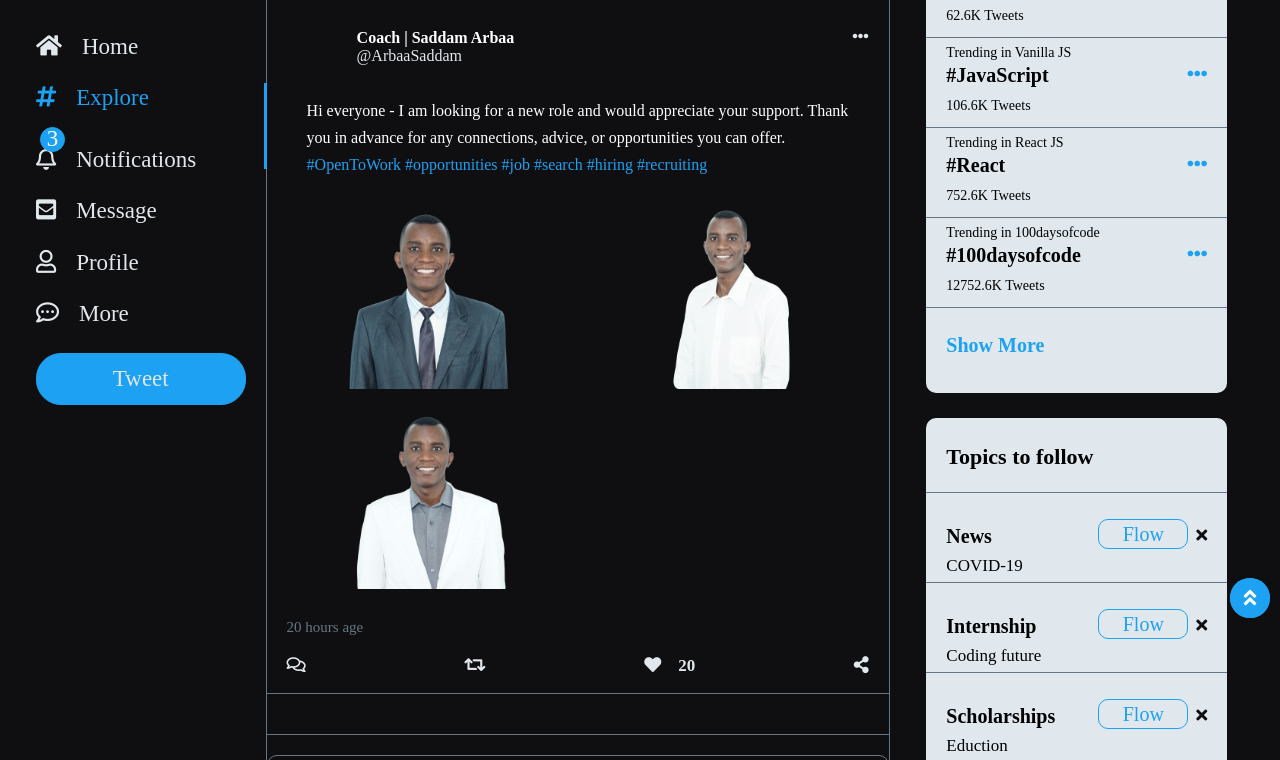
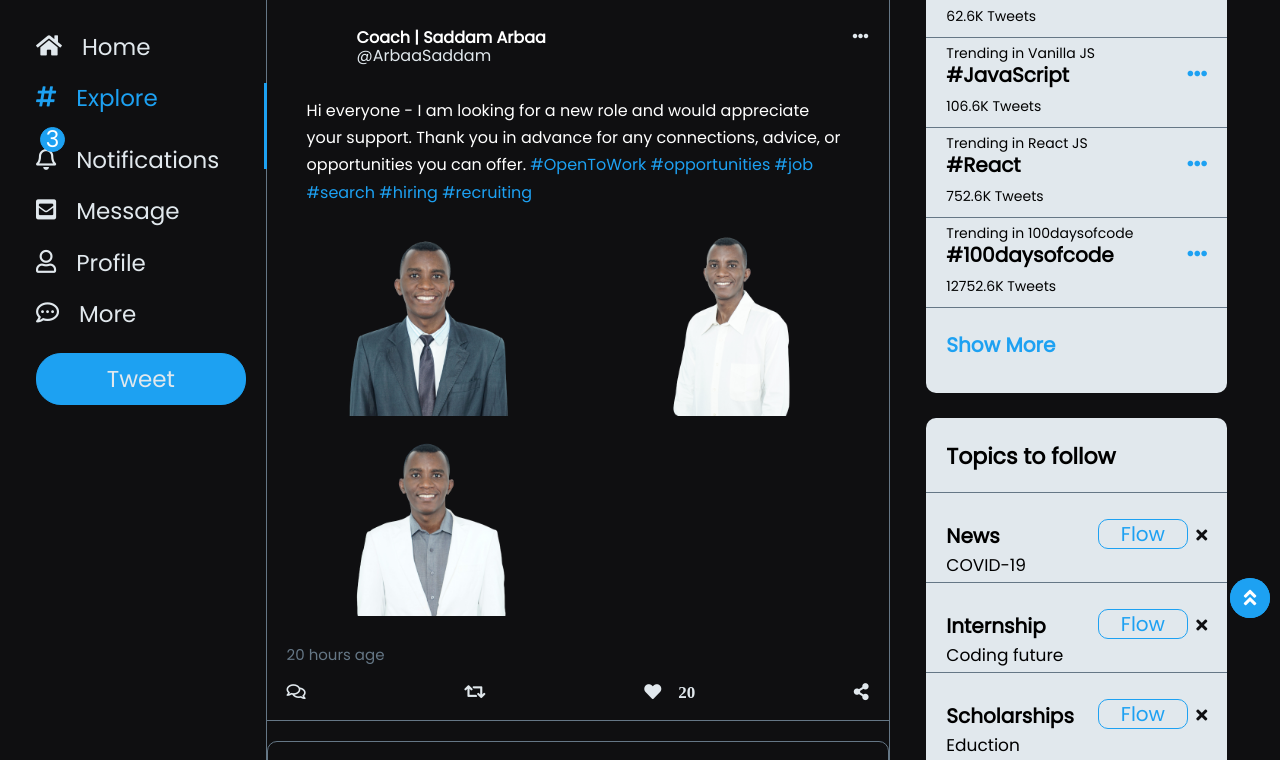
Before and after one commit to saddamarbaa/twitter-clone-app, a plain HTML site: page index.html in a window 1280 px wide. Shown: the part 147-907 px from the top of the page. Drawn offline with Linux system fonts and the light colour scheme.

Commit message:
refactor: change google fonts

```diff
--- a/assets/styles/generalRules.css
+++ b/assets/styles/generalRules.css
@@ -48,7 +48,9 @@ html {
 }
 
 body {
-	font-family: "Roboto, Helvetica, Arial, sans-serif"; /* Google Web Fonts */
+	font-family: "Poppins", sans-serif;
+
+	/* font-family: "Poppins", sans-serif; */
 	background: var(--black);
 }
 
--- a/assets/styles/mainTweets.css
+++ b/assets/styles/mainTweets.css
@@ -71,10 +71,10 @@
 	border-bottom: 1px solid var(--dark-Gray);
 	cursor: pointer;
 	transition: var(--transition-duration);
-	-webkit-transition: var(--transition-duration);
-	-moz-transition: var(--transition-duration);
-	-ms-transition: var(--transition-duration);
-	-o-transition: var(--transition-duration);
+	-webkit-transition:;
+	-moz-transition:;
+	-ms-transition:;
+	-o-transition:;
 }
 
 .grid-container .tweets-main-wrapper .tweets-list-container:hover {
--- a/index.html
+++ b/index.html
@@ -19,9 +19,10 @@
 		<meta name="viewport" content="width=device-width, initial-scale=1.0" />
 
 		<!-- Google Web Fonts link  -->
+
 		<link rel="preconnect" href="https://fonts.gstatic.com" />
 		<link
-			href="https://fonts.googleapis.com/css2?family=Roboto:wght@300;400;500;700;900&display=swap"
+			href="https://fonts.googleapis.com/css2?family=Poppins&display=swap"
 			rel="stylesheet"
 		/>
 
@@ -130,7 +131,7 @@
 							></i>
 						</div>
 					</div>
-					<div class="tweets-list-container">
+					<div class="tweets-list-container" id="tweets-list-container">
 						<div class="tweets-user-info">
 							<div class="image"></div>
 							<div class="info">
@@ -184,12 +185,6 @@
 						</div>
 					</div>
 
-					<!-- Second Tweet -->
-					<div
-						class="tweets-list-container"
-						id="tweets-list-container"
-					></div>
-
 					<!-- Next page -->
 					<div class="next-page-conatiner">
 						<i
@@ -198,6 +193,8 @@
 						></i>
 					</div>
 				</div>
+				<div></div>
+
 				<!-- End main container -->
 
 				<!-- Start right sidebar -->
```
